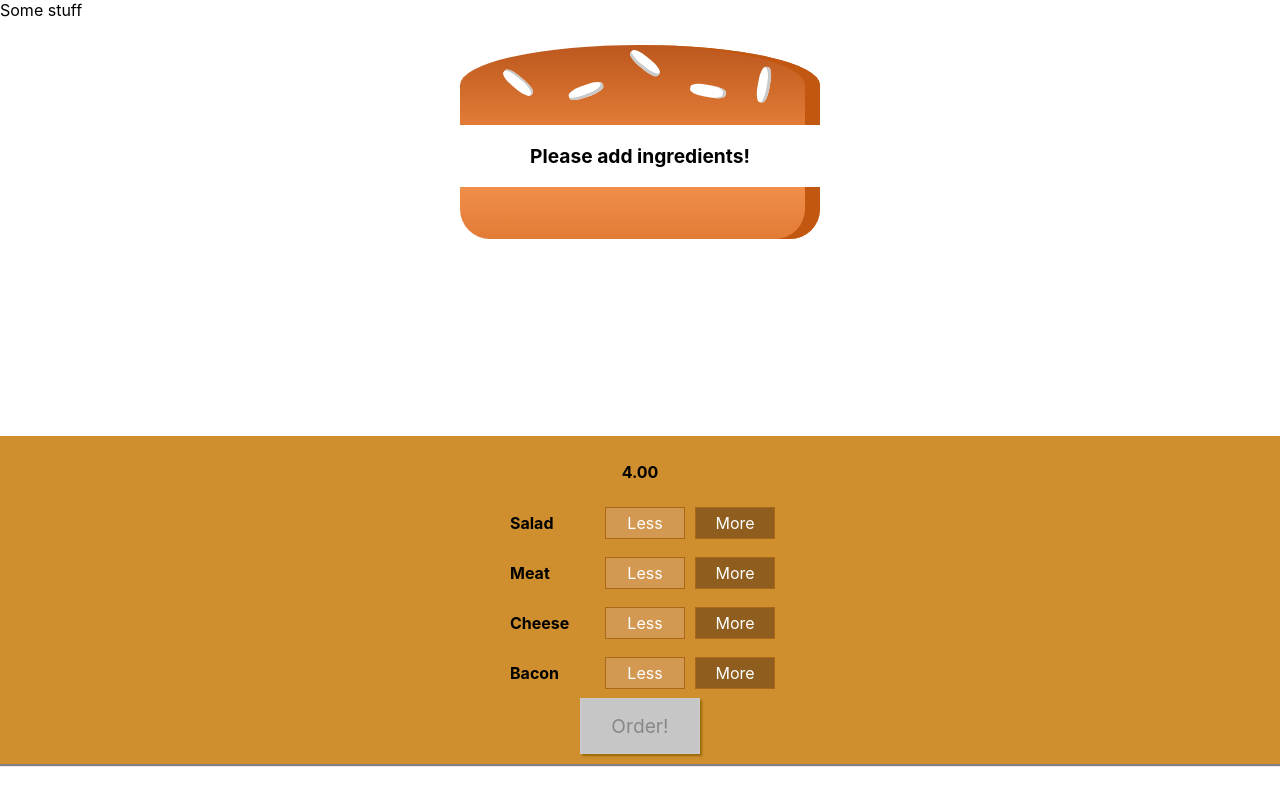
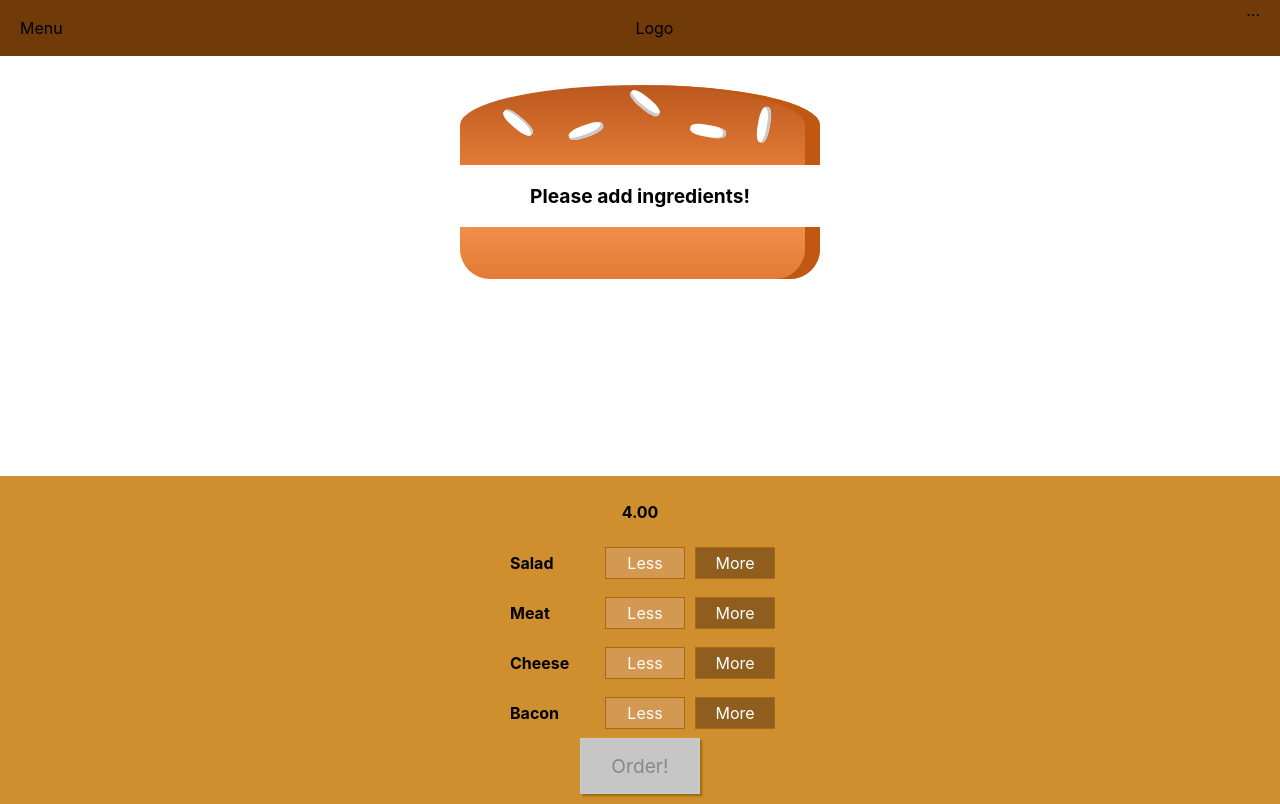
Before and after one commit to lakshyabatman/OG-burger-project, a React (Create React App) app: page / in a window 1280 px wide. Built offline with nearby package versions, Linux system fonts and the light colour scheme.

Commit message:
Wired up toolbar

```diff
--- a/src/components/Layout/Layout.js
+++ b/src/components/Layout/Layout.js
@@ -1,9 +1,10 @@
 import React from 'react';
 import Aux from '../../hoc/Aux';
+import ToolBar from '../Navigation/ToolBar/ToolBar';
 import classes from './Layout.module.css';
 const Layout = (props) => (
   <Aux>
-    <div>Some stuff</div>
+    <ToolBar />
     <main className={classes.Content}>{props.children}</main>
   </Aux>
 );
--- a/src/components/Layout/Layout.module.css
+++ b/src/components/Layout/Layout.module.css
@@ -1,3 +1,3 @@
 .Content {
-  margin-top: 16px;
+  margin-top: 76px;
 }
--- a/src/components/Navigation/ToolBar/ToolBar.js
+++ b/src/components/Navigation/ToolBar/ToolBar.js
@@ -1,8 +1,8 @@
 import React from 'react';
-
+import classes from './ToolBar.module.css';
 const ToolBar = () => {
   return (
-    <header>
+    <header className={classes.ToolBar}>
       <div>Menu</div>
       <div>Logo</div>
       <nav>...</nav>
--- a/src/components/Navigation/ToolBar/ToolBar.module.css
+++ b/src/components/Navigation/ToolBar/ToolBar.module.css
@@ -0,0 +1,18 @@
+.ToolBar {
+  height: 56px;
+  width: 100%;
+  position: fixed;
+  top: 0;
+  left: 0;
+  background-color: #703b09;
+  display: flex;
+  justify-content: space-between;
+  align-items: center;
+  padding: 0 20px;
+  box-sizing: border-box;
+  z-index: 90;
+}
+
+.ToolBar nav {
+  height: 100%;
+}
```
